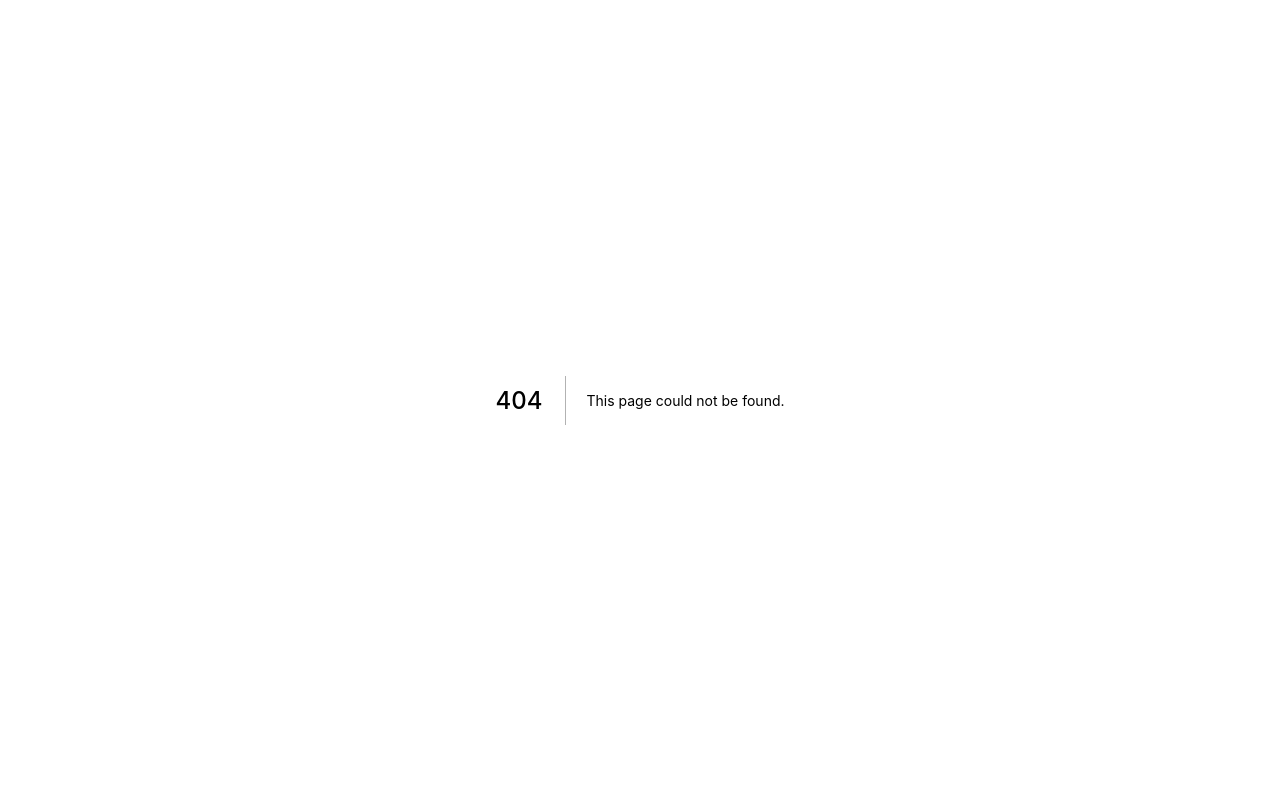
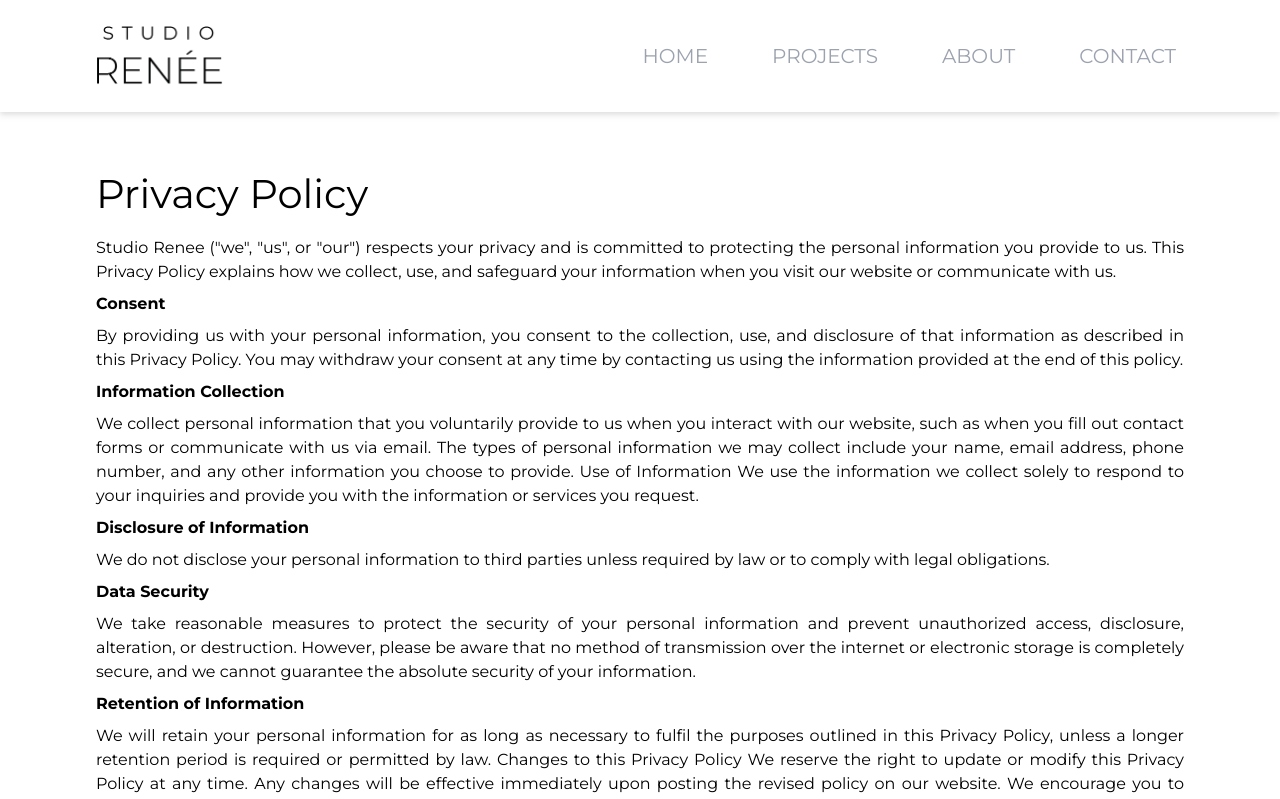
Before and after one commit to Vidhanth/studio-renee, a Next.js app: page /privacy-policy in a window 1280 px wide. Before the commit this address had no page. Shown: the top 799 px of the page. Built offline with nearby package versions, Linux system fonts and the light colour scheme.

Commit message:
Add Privacy Policy

```diff
--- a/components/Elements/Footer/Footer.tsx
+++ b/components/Elements/Footer/Footer.tsx
@@ -69,6 +69,7 @@ export const Footer = () => {
                 <Link href="/about">About</Link>
                 <Link href="/projects">Projects</Link>
                 <Link href="/contact">Contact</Link>
+                <Link href="/privacy-policy">Privacy Policy</Link>
               </div>
             </div>
           </div>
--- /dev/null
+++ b/pages/privacy-policy.tsx
@@ -0,0 +1,66 @@
+import { NextPage } from "next";
+
+import { Head } from "@/components/Head";
+import { DefaultLayout } from "@/components/Layout";
+
+const PrivacyPolicy: NextPage = () => {
+  return (
+    <DefaultLayout>
+      <Head title="Privacy Policy" />
+
+      <main>
+        <div className="mx-auto mt-7 max-w-6xl px-7 sm:px-6 lg:mt-16 lg:px-8 text-justify">
+          <h1 className="text-3xl lg:text-[2.5rem] font-medium">
+            Privacy Policy
+          </h1>
+          <br />
+          Studio Renee (&quot;we&quot;, &quot;us&quot;, or &quot;our&quot;)
+          respects your privacy and is committed to protecting the personal
+          information you provide to us. This Privacy Policy explains how we
+          collect, use, and safeguard your information when you visit our
+          website or communicate with us.
+          <div className="font-bold py-2">Consent</div>
+          By providing us with your personal information, you consent to the
+          collection, use, and disclosure of that information as described in
+          this Privacy Policy. You may withdraw your consent at any time by
+          contacting us using the information provided at the end of this
+          policy.
+          <div className="font-bold py-2">Information Collection</div>
+          We collect personal information that you voluntarily provide to us
+          when you interact with our website, such as when you fill out contact
+          forms or communicate with us via email. The types of personal
+          information we may collect include your name, email address, phone
+          number, and any other information you choose to provide. Use of
+          Information We use the information we collect solely to respond to
+          your inquiries and provide you with the information or services you
+          request.
+          <div className="font-bold py-2">Disclosure of Information</div>
+          We do not disclose your personal information to third parties unless
+          required by law or to comply with legal obligations.
+          <div className="font-bold py-2">Data Security</div>
+          We take reasonable measures to protect the security of your personal
+          information and prevent unauthorized access, disclosure, alteration,
+          or destruction. However, please be aware that no method of
+          transmission over the internet or electronic storage is completely
+          secure, and we cannot guarantee the absolute security of your
+          information.
+          <div className="font-bold py-2">Retention of Information</div>
+          We will retain your personal information for as long as necessary to
+          fulfil the purposes outlined in this Privacy Policy, unless a longer
+          retention period is required or permitted by law. Changes to this
+          Privacy Policy We reserve the right to update or modify this Privacy
+          Policy at any time. Any changes will be effective immediately upon
+          posting the revised policy on our website. We encourage you to review
+          this Privacy Policy periodically for any updates.
+          <div className="font-bold py-2">Contact Us</div>
+          If you have any questions or concerns about this Privacy Policy or our
+          data practices, please contact us at studioreneedesigns@gmail.com
+        </div>
+        <br />
+        <br />
+      </main>
+    </DefaultLayout>
+  );
+};
+
+export default PrivacyPolicy;
```
